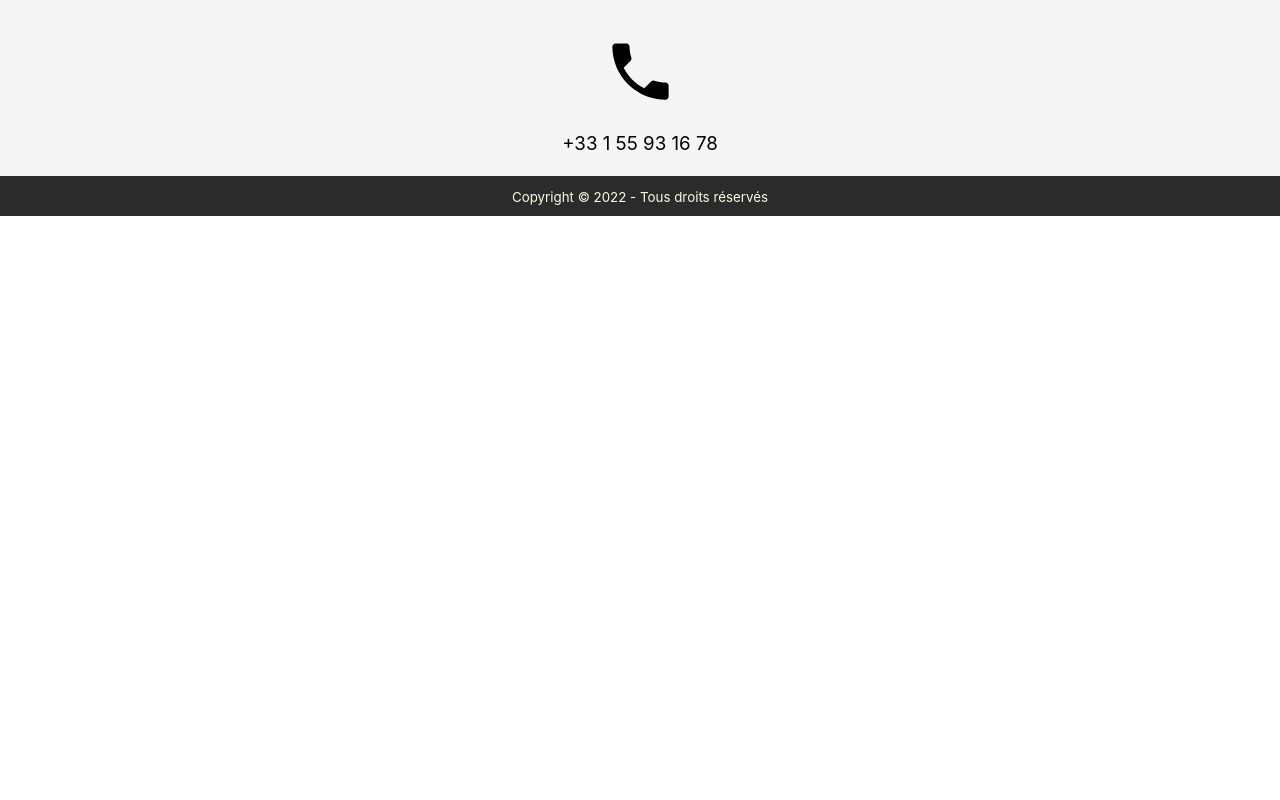
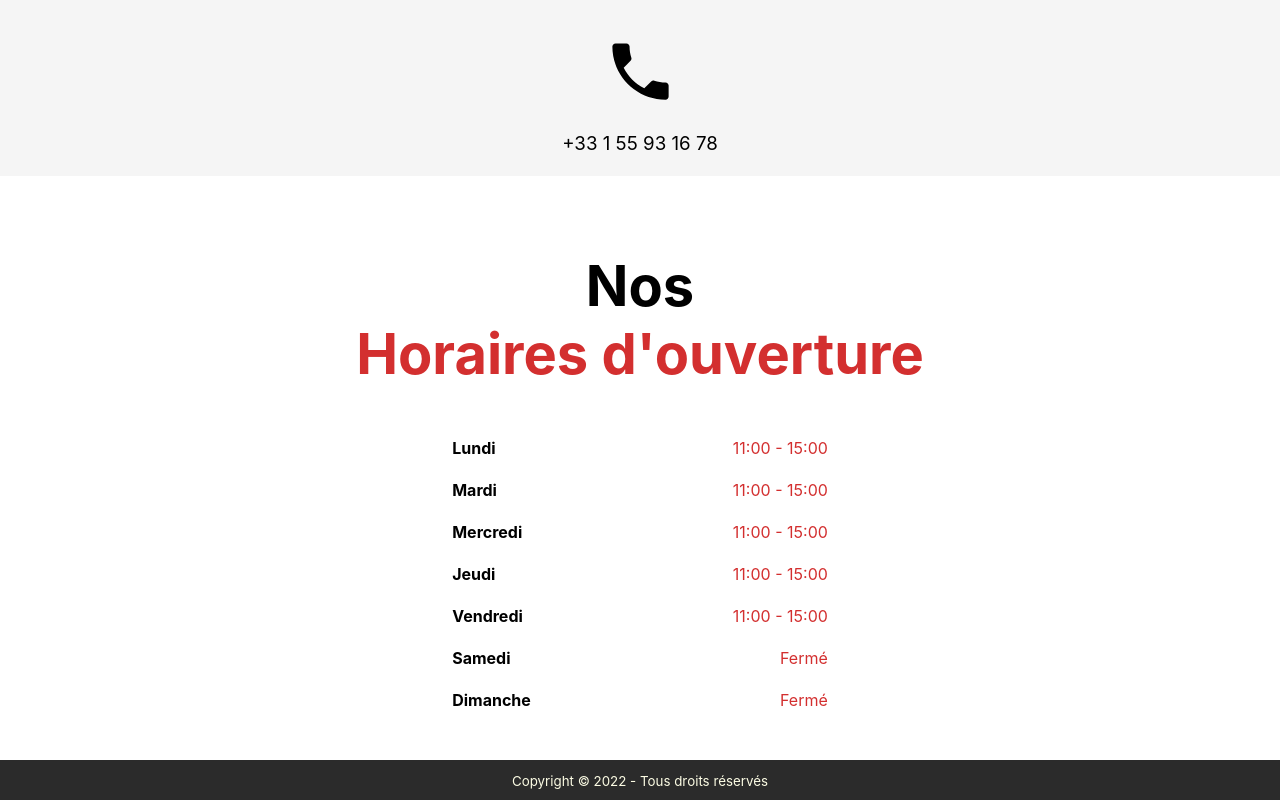
Before and after one commit to aksmr/thevy-mahal, a React (Create React App) app: page / in a window 1280 px wide. Shown: the part 1461-2261 px from the top of the page. Before the commit the page ends 1677 px from the top, so only its background shows below. Built offline with nearby package versions, Linux system fonts and the light colour scheme.

Commit message:
ajout heures d'ouverture

```diff
--- a/package.json
+++ b/package.json
@@ -10,12 +10,13 @@
     "@testing-library/jest-dom": "^5.16.4",
     "@testing-library/react": "^13.1.1",
     "@testing-library/user-event": "^13.5.0",
-    "nth-check": "^2.0.1",
+    "nth-check": "^2.1.1",
     "react": "^18.1.0",
     "react-dom": "^18.1.0",
     "react-router": "^6.3.0",
     "react-router-dom": "^6.3.0",
-    "react-scripts": "5.0.1",
+    "react-scripts": "^5.0.1",
+    "svgo": "^2.8.0",
     "web-vitals": "^2.1.4"
   },
   "scripts": {
--- a/src/App.js
+++ b/src/App.js
@@ -1,6 +1,7 @@
 import { Address } from "./Components/Address";
 import { Footer } from "./Components/Footer";
 import { Header } from "./Components/Header";
+import { Horaires } from "./Components/Horaires";
 import { Map } from "./Components/Map";
 import { Navbar2 } from "./Components/Navbar/Navbar2";
 import { Reservation } from "./Components/Reservation";
@@ -15,6 +16,7 @@ export const App = () => {
 				<Address/>
 				<Reservation/>
 			</div>
+			<Horaires/>
 			<Footer />
 		</>
 	);
--- a/src/Components/Address.js
+++ b/src/Components/Address.js
@@ -12,7 +12,7 @@ const style = {
         fontWeight:'bold',
     },
     icon: {
-        fontSize:'50',
+        fontSize:'25',
         color: '#d32f2f',
     }
 }
--- /dev/null
+++ b/src/Components/Horaires.js
@@ -0,0 +1,68 @@
+const style = {
+    h1: {
+        fontSize: '7vh',
+    },
+    parent: {
+        display: 'grid',
+        placeItems: 'center',
+        textAlign: 'center',
+        backgroundColor: 'white',
+        minHeight: '300px',
+        padding:'3%',
+    },
+    strong: {
+        color: '#d32f2f',
+    },
+    table: {
+    },
+    th: {
+        textAlign:'start',
+        padding: '10px 100px',
+    },
+    td: {
+        textAlign:'end',
+        color: '#d32f2f',
+        padding: '10px 100px',
+    },
+}
+
+export const Horaires = () => {
+    return(
+        <div style={style.parent} id="horaires">
+            <h1 style={style.h1}>
+                Nos<br/>
+                <strong style={style.strong}>Horaires d'ouverture</strong>
+            </h1>
+            <table style={style.table}>
+                <tr>
+                    <th style={style.th}>Lundi</th>
+                    <td style={style.td}>11:00 - 15:00</td>
+                </tr>
+                <tr>
+                    <th style={style.th}>Mardi</th>
+                    <td style={style.td}>11:00 - 15:00</td>
+                </tr>
+                <tr>
+                    <th style={style.th}>Mercredi</th>
+                    <td style={style.td}>11:00 - 15:00</td>
+                </tr>
+                <tr>
+                    <th style={style.th}>Jeudi</th>
+                    <td style={style.td}>11:00 - 15:00</td>
+                </tr>
+                <tr>
+                    <th style={style.th}>Vendredi</th>
+                    <td style={style.td}>11:00 - 15:00</td>
+                </tr>
+                <tr>
+                    <th style={style.th}>Samedi</th>
+                    <td style={style.td}>Fermé</td>
+                </tr>
+                <tr>
+                    <th style={style.th}>Dimanche</th>
+                    <td style={style.td}>Fermé</td>
+                </tr>
+            </table>
+        </div>
+    );
+}
--- a/src/Components/Navbar/Navbar2.js
+++ b/src/Components/Navbar/Navbar2.js
@@ -1,6 +1,6 @@
 import './Navbar.css'
 
-const listPages = ["Carte", "Menu", "Vins", "Réservation", "Accès"];
+const listPages = ["Carte", "Menu", "Vins", "Horaires", "Accès", "Réservation"];
 const stringToURL = (str_) => { return(str_.normalize("NFD").replace(/[\u0300-\u036f]/g, "").toLowerCase()); }
 
 export const Navbar2 = () => {
```
Also changed, not shown: 1 other file (tests, documents, lock files or other folders).
